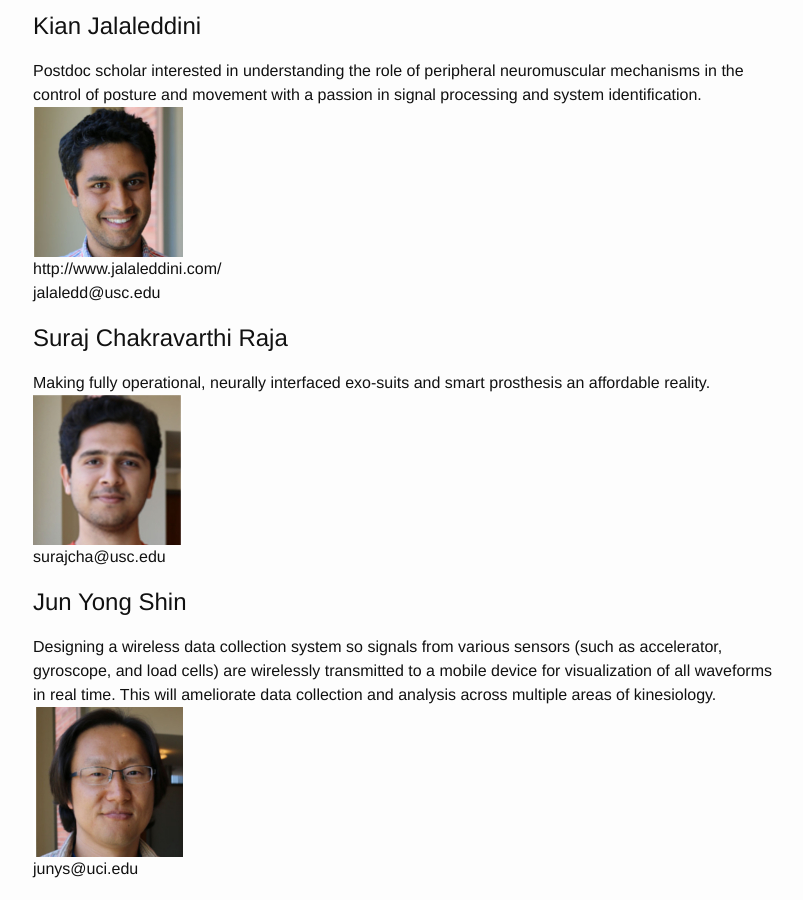
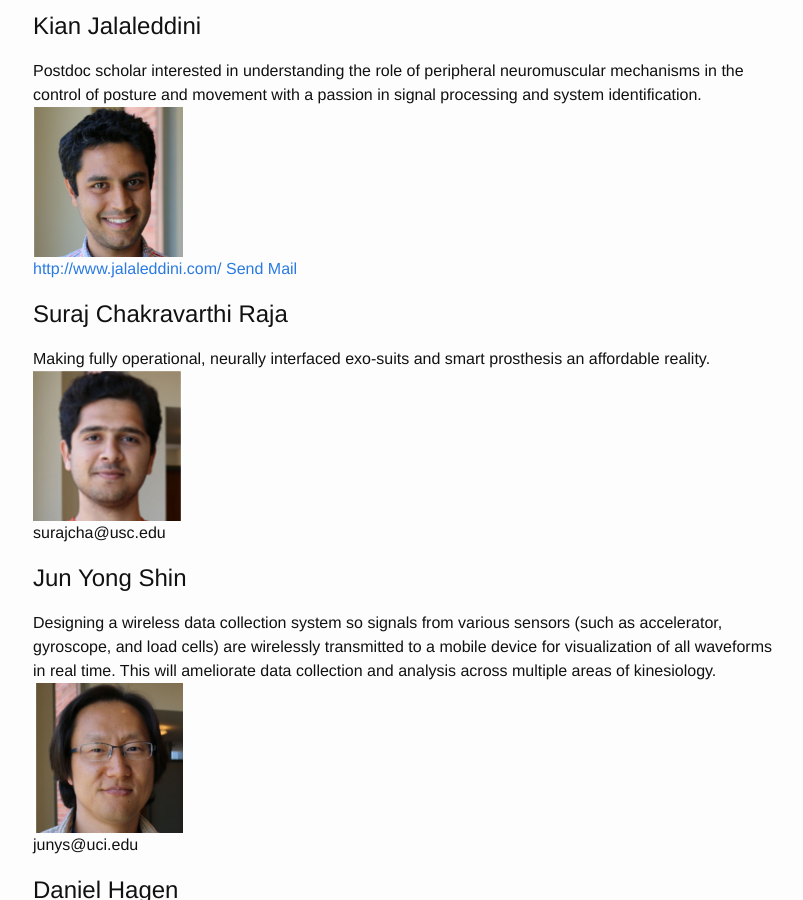
Before and after one commit to usc-bbdl/usc-bbdl.github.io, a Jekyll site: the page built from about.md, in a window 1280 px wide and 900 px high, scrolled down 2652 px. Shown: the whole window, without its empty margins (237-1040 px from the left). Built offline with Jekyll 4.4.1, drawn with Linux system fonts in a browser that asks for light colours.

Commit message:
change kian website

```diff
--- a/about.md
+++ b/about.md
@@ -65,8 +65,9 @@ nagamori@usc.edu
 # Kian Jalaleddini
 Postdoc scholar interested in understanding the role of peripheral neuromuscular mechanisms in the control of posture and movement with a passion in signal processing and system identification.
 <img src="../Photos/kian1.jpg">
-http://www.jalaleddini.com/
-jalaledd@usc.edu
+<a href="http://www.jalaleddini.com/">http://www.jalaleddini.com/</a>
+<a href="mailto:jalaledd@usc.edu" target="_top">Send Mail</a>
+
 
 # Suraj Chakravarthi Raja
 Making fully operational, neurally interfaced exo-suits and smart prosthesis an affordable reality.
```
Also changed, not shown: 1 other file.
